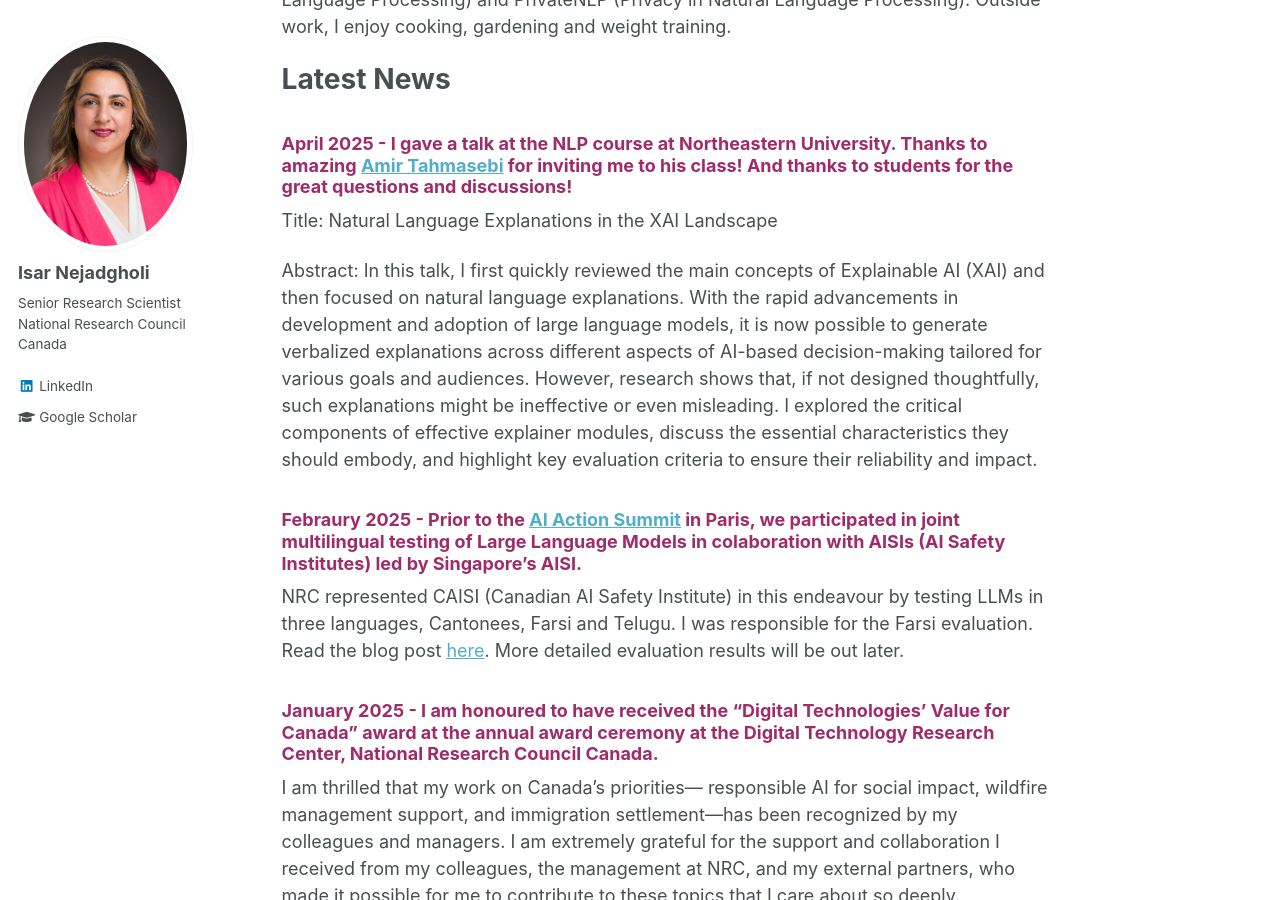
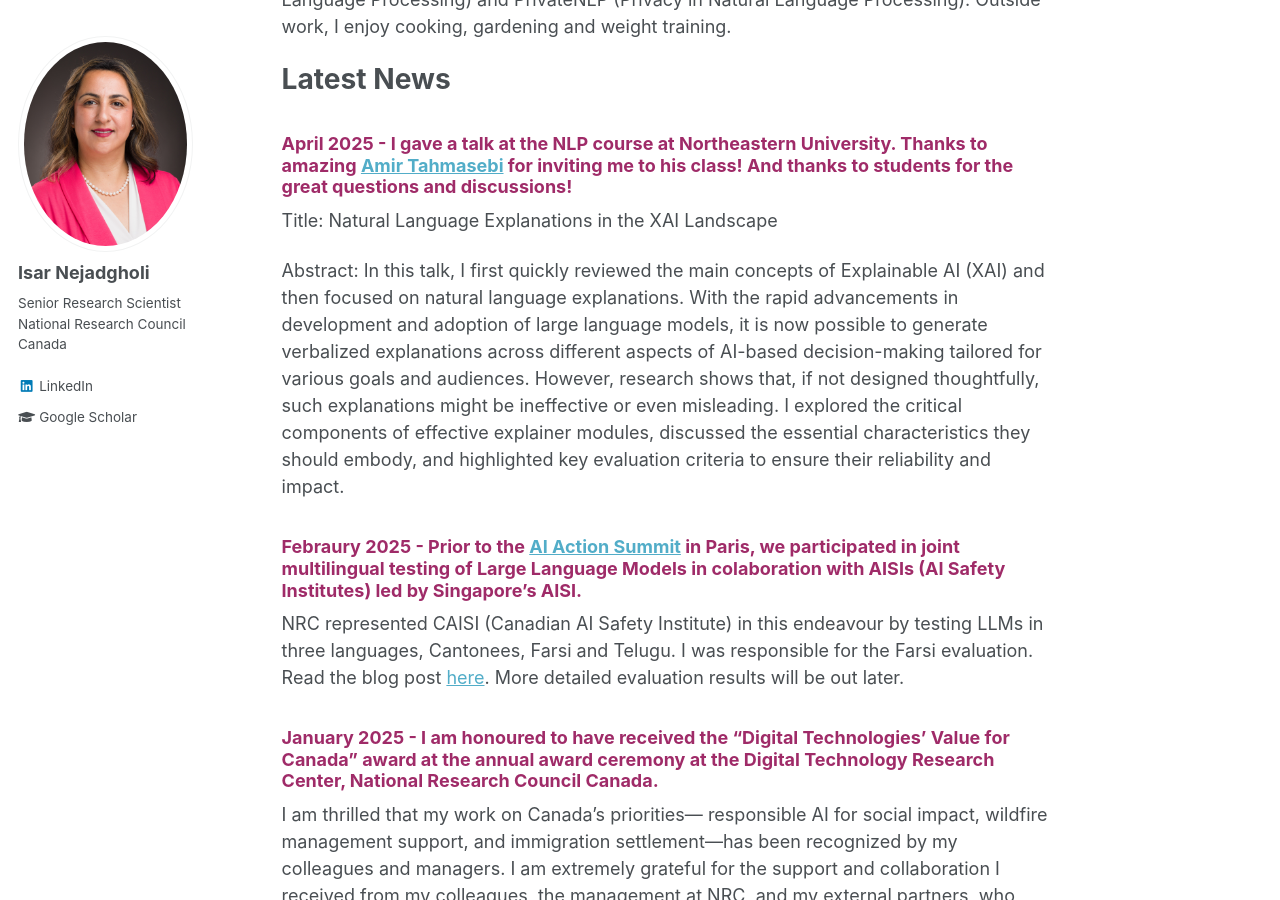
Before and after one commit to IsarNejad/IsarNejad.github.io, a Jekyll site: the page built from _pages/about.md, in a window 1280 px wide and 900 px high, scrolled down 470 px. Built offline with Jekyll 4.4.1, drawn with Linux system fonts in a browser that asks for light colours.

Commit message:
Update about.md

```diff
--- a/_pages/about.md
+++ b/_pages/about.md
@@ -17,7 +17,7 @@ I am a Senior Research Scientist at the [National Research Council Canada](https
 
 Title: Natural Language Explanations in the XAI Landscape
 
-Abstract: In this talk, I first quickly reviewed the main concepts of Explainable AI (XAI) and then focused on natural language explanations. With the rapid advancements in development and adoption of large language models, it is now possible to generate verbalized explanations across different aspects of AI-based decision-making tailored for various goals and audiences. However, research shows that, if not designed thoughtfully, such explanations might be ineffective or even misleading. I explored the critical components of effective explainer modules, discuss the essential characteristics they should embody, and highlight key evaluation criteria to ensure their reliability and impact.
+Abstract: In this talk, I first quickly reviewed the main concepts of Explainable AI (XAI) and then focused on natural language explanations. With the rapid advancements in development and adoption of large language models, it is now possible to generate verbalized explanations across different aspects of AI-based decision-making tailored for various goals and audiences. However, research shows that, if not designed thoughtfully, such explanations might be ineffective or even misleading. I explored the critical components of effective explainer modules, discussed the essential characteristics they should embody, and highlighted key evaluation criteria to ensure their reliability and impact.
 
 
 {: .amaranth-deep-purple}
```
